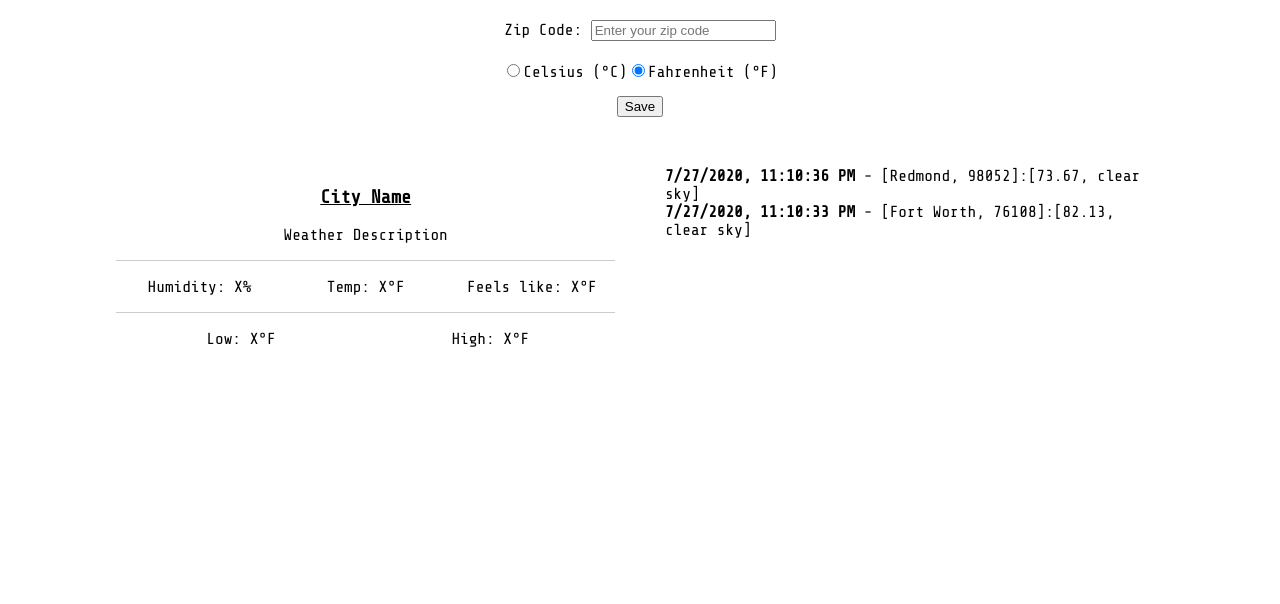
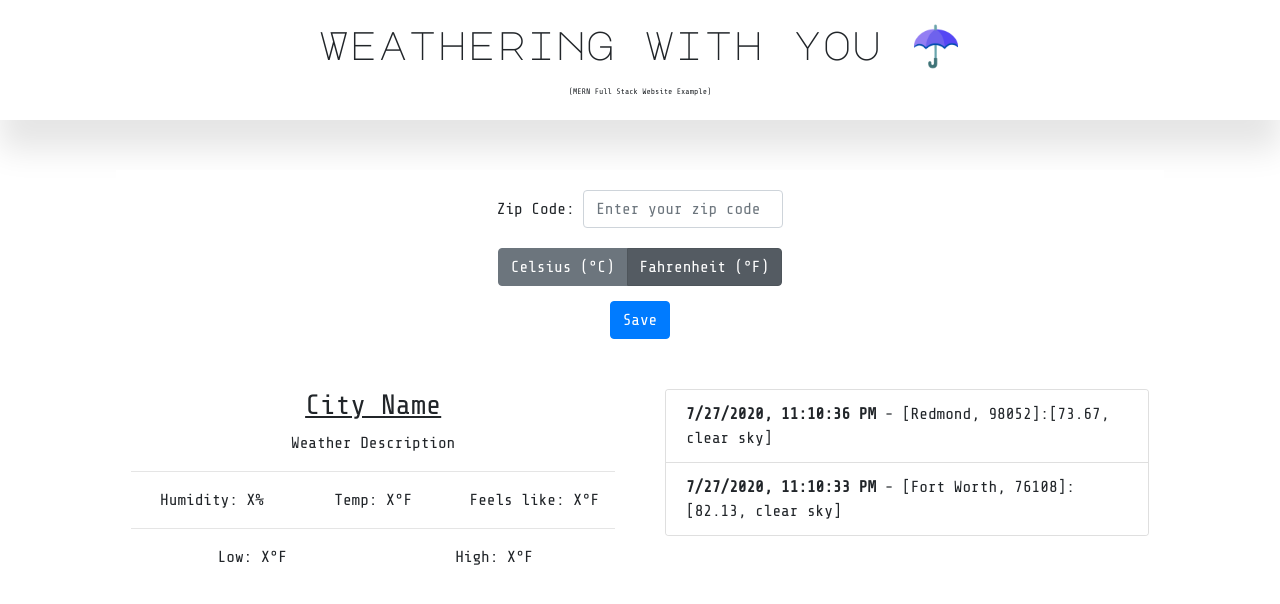
Before and after one commit to Dimitriy1337/mern-weather-web-app, a React (Create React App) app in the folder client/: page / in a window 1280 px wide. Shown: the top 604 px of the page. Built offline with nearby package versions, Linux system fonts and the light colour scheme.

Commit message:
refactor index.js to use header and bootstrap

```diff
--- a/client/src/index.js
+++ b/client/src/index.js
@@ -3,9 +3,13 @@ import ReactDOM from 'react-dom';
 import './index.css';
 import App from './App';
 
+import Header from "./Components/Header";
+import 'bootstrap/dist/css/bootstrap.min.css';
+
 ReactDOM.render(
-  <React.StrictMode>
-    <App />
-  </React.StrictMode>,
-  document.getElementById('root')
+    <React.StrictMode>
+        <Header />
+        <App />
+    </React.StrictMode>,
+    document.getElementById('root')
 );
```
